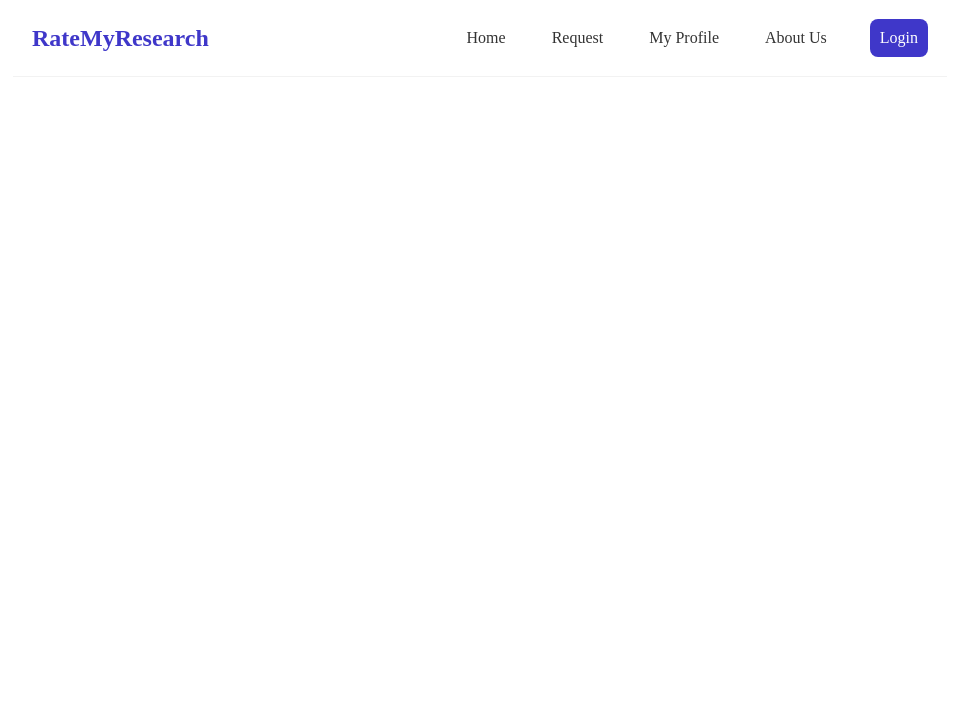
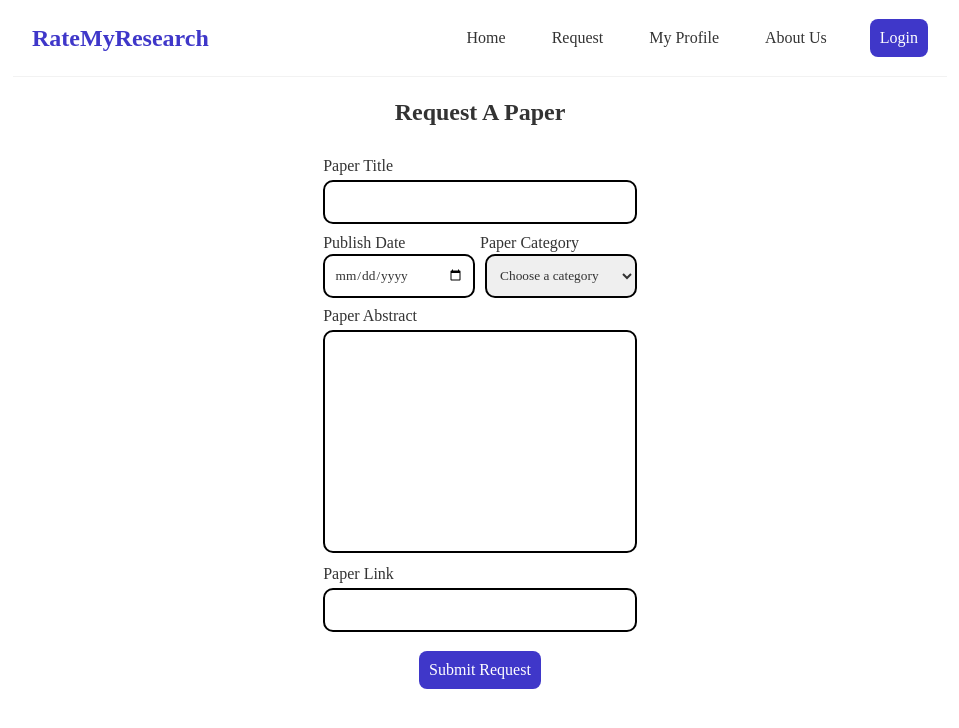
Before and after one commit to suppaGonzal0/RateMyResearch, a React (Create React App) app in the folder client/: page /request in a window 1280 px wide. Shown: the top 728 px of the page, without its empty margins (160-1119 px from the left). Built offline with nearby package versions, Linux system fonts and the light colour scheme.

Commit message:
Request Page Design [user view]

```diff
--- a/client/src/App.js
+++ b/client/src/App.js
@@ -2,6 +2,7 @@ import './App.css';
 import Navbar from './Navbar/Navbar';
 import Home from './Home/Home';
 import PaperDetails from './PaperDetails/PaperDetails';
+import Request from './Request/Request';
 import {BrowserRouter as Router, Route, Switch } from "react-router-dom"
 
 function App() {
@@ -17,6 +18,9 @@ function App() {
               <Route path="/paper/:id">
                 <PaperDetails/>
               </Route>
+              <Route exact path="/request">
+                <Request/>
+              </Route>
           </Switch>
         </div>
      </div>
--- /dev/null
+++ b/client/src/Request/Request.css
@@ -0,0 +1,91 @@
+.req{
+    width: 70%;
+    display: flex;
+    flex-direction: column;
+    align-items: center;
+    margin-top: 1%;
+}
+
+.reqCard{
+    display: flex;
+    flex-direction: column;
+    align-items: center;
+    width: 100%;
+}
+
+.reqForm{
+    display: flex;
+    flex-direction: column;
+    align-items: center;
+    margin-top: 4%;
+    width: 100%;
+}
+
+.reqField{
+    width: 50%;
+    display: flex;
+    flex-direction: column;
+    margin: 1% 0%;
+    height: 100%;
+}
+
+.reqForm button{
+    background-color: #3f37c9; /* Green */
+    border: none;
+    color: white;
+    padding: 10px;
+    text-align: center;
+    text-decoration: none;
+    display: inline-block;
+    font-size: 16px;
+    margin-top: 2%;
+    cursor: pointer;
+    border-radius: 8px;
+}
+
+.reqForm button:hover{
+    font-weight: 600;
+    background-color: #8a85e7;
+    color: black;
+}
+
+.reqForm input{
+    border: 2px solid black;
+    border-radius: 10px;
+    height: 3em;
+    margin-top: 1.5%;
+    padding: 0% 3%;
+}
+
+.reqForm input[type=date]{
+    border: 2px solid black;
+    border-radius: 10px;
+    height: 3em;
+    margin-top: 1.5%;
+    margin-right: 3%;
+    padding: 0% 6%;
+}
+
+.reqForm select{
+    border: 2px solid black;
+    border-radius: 10px;
+    height: 3.3em;
+    margin-top: 1.5%;
+    margin-left: 3%;
+    padding: 0% 6%;
+}
+
+.reqForm textarea{
+    border: 2px solid black;
+    border-radius: 10px;
+    margin-top: 1.5%;
+    height: 15em;
+    resize: none;
+    padding: 3% 3%;
+}
+
+.dateNcat{
+    width: 50%;
+    display: flex;
+    justify-items: center;
+}
--- /dev/null
+++ b/client/src/Request/Request.js
@@ -0,0 +1,72 @@
+import React, { useState } from 'react'
+import './Request.css'
+
+const Request = () => {
+
+    const [title, setTitle] = useState();
+    const [date, setDate] = useState();
+    const [category, setCategory] = useState();
+    const [abstract, setAbstract] = useState();
+    const [link, setLink] = useState();
+
+    const userView = () => {
+        return (
+            <div className='req'>
+                <div className='reqCard'>
+                <h2 >Request A Paper</h2>
+                <form className='reqForm'>
+                    <div className="reqField">
+                        <label>Paper Title</label>
+                        <input type="text" required
+                            onChange={(e) => {
+                            setTitle(e.target.value);
+                            }} />
+                    </div>
+                    <div className='dateNcat'>
+                        <div className="reqField">
+                            <label>Publish Date</label>
+                            <input type="date" required
+                                onChange={(e) => {
+                                setDate(e.target.value);
+                                }} />
+                        </div>
+                        <div className="reqField">
+                            <label>Paper Category</label>
+                            <select required onChange={(e) => {
+                                setCategory(e.target.value);
+                                }}>
+                                <option value="">Choose a category</option>
+                                <option value="volvo">Volvo</option>
+                                <option value="saab">Saab</option>
+                                <option value="mercedes">Mercedes</option>
+                                <option value="audi">Audi</option>
+                            </select>
+                        </div>
+                    </div>
+                    <div className="reqField">
+                        <label>Paper Abstract</label>
+                        <textarea type="text" required
+                            onChange={(e) => {
+                            setAbstract(e.target.value);
+                            }} />
+                    </div>
+                    <div className="reqField">
+                        <label>Paper Link</label>
+                        <input type="text" required
+                            onChange={(e) => {
+                            setLink(e.target.value);
+                            }} />
+                    </div>
+                    <button>Submit Request</button>
+                </form>
+                </div>
+            </div>
+        )
+    }
+
+    return (
+        <div className='req'>{userView()}</div>
+  )
+}
+
+export default Request
```
